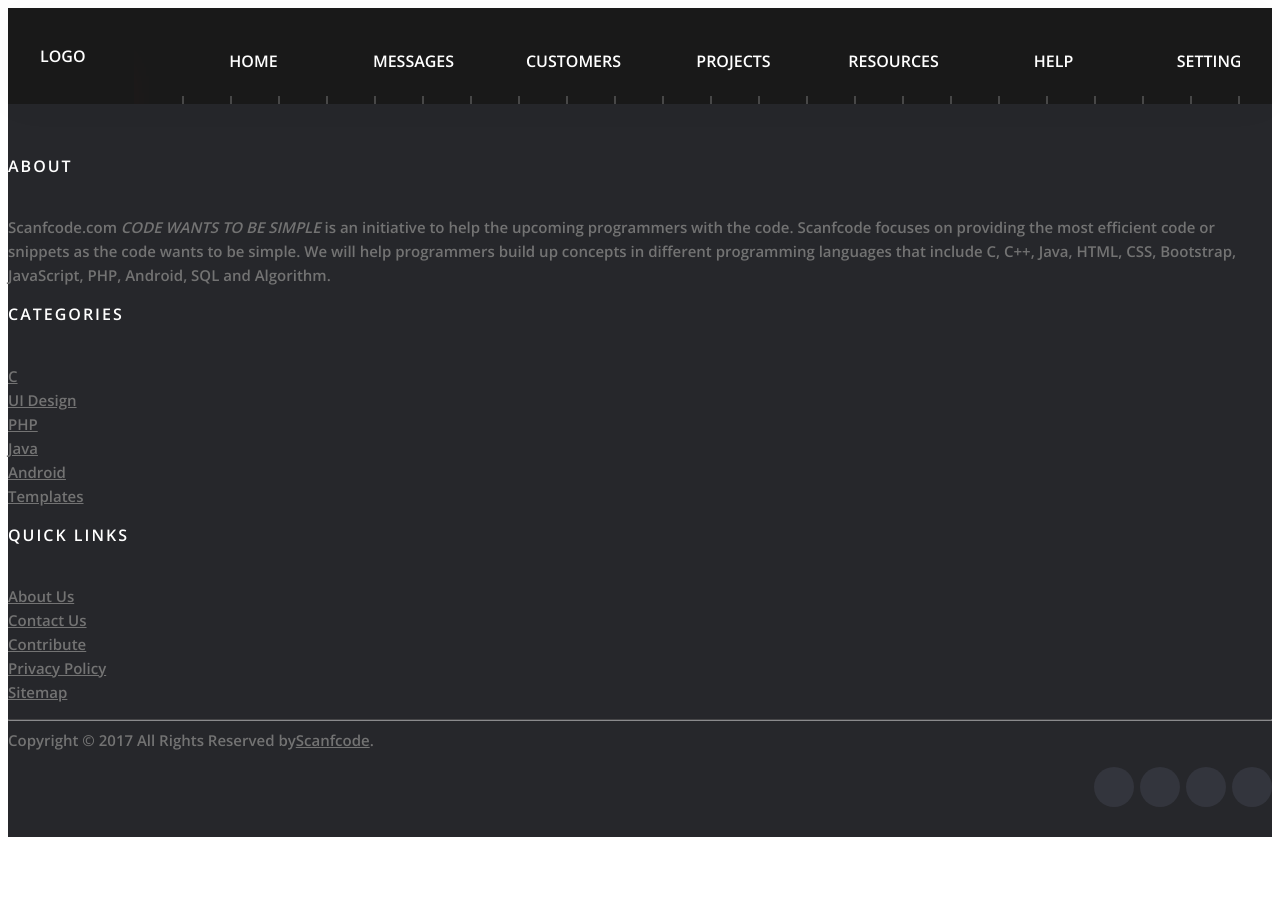
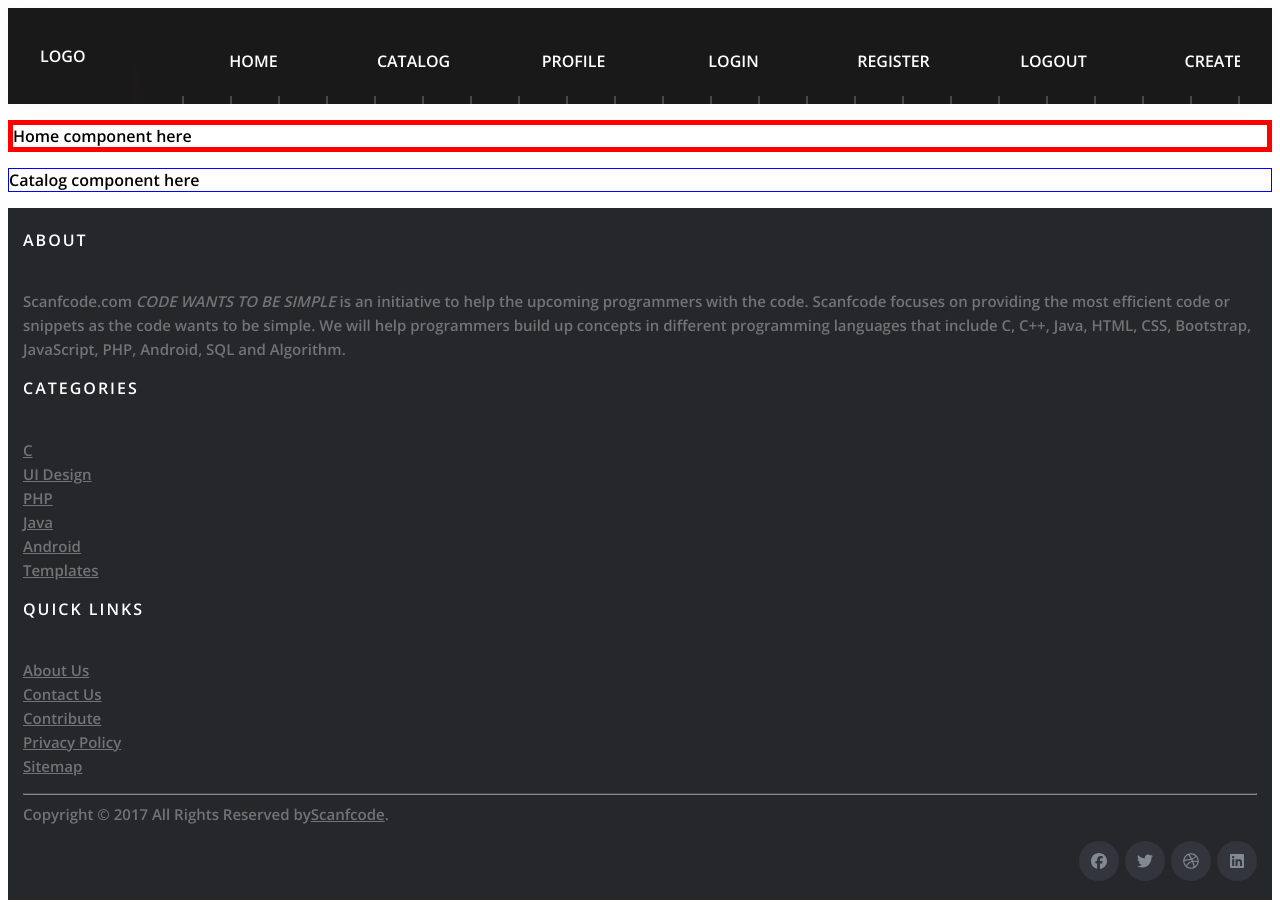
Before and after one commit to Stavrev0102/React-Component-Workshop, a React (Vite) app in the folder client/: page / in a window 1280 px wide. Before the commit the page ends 845 px from the top, so only its background shows below. Built offline with nearby package versions, Linux system fonts and the light colour scheme.

Commit message:
create home and catalog component

```diff
--- a/client/index.html
+++ b/client/index.html
@@ -5,7 +5,6 @@
     <meta charset="UTF-8" />
     <link rel="icon" type="image/svg+xml" href="/vite.svg" />
     <meta name="viewport" content="width=device-width, initial-scale=1.0" />
-    <link rel="stylesheet" href="/client/src/styles.css" />
     <title>UserList-Demo</title>
   </head>
   <body>
--- a/client/src/App.jsx
+++ b/client/src/App.jsx
@@ -2,6 +2,16 @@ import Footer from "./components/Footer/Footer"
 import Header from "./components/Header/Header";
 import Spinner from "./components/Spinner/Spinner";
 import './App.css';
+// index.js or App.jsx
+// index.js or App.jsx
+import { library } from '@fortawesome/fontawesome-svg-core';
+import { fab } from '@fortawesome/free-brands-svg-icons';
+import { FontAwesomeIcon } from '@fortawesome/react-fontawesome';
+import Home from "./components/Home/Home";
+import Catalog from "./components/Catalog/Catalog";
+
+library.add(fab);
+
 
 function App() {
 
@@ -11,9 +21,11 @@ function App() {
       <Header className="header" />
 
       <main className="main">
+       <Home/>
+       <Catalog/>
       </main>
 
-      <Footer />
+      <Footer className="footer"/>
     </div>
   );
 }
--- /dev/null
+++ b/client/src/components/Catalog/Catalog.jsx
@@ -0,0 +1,7 @@
+import  style  from '../Catalog/Catalog.module.css'
+
+export default function Catalog () {
+    return (
+        <p className={style.catalogText}>Catalog component here</p>
+    )
+}
--- /dev/null
+++ b/client/src/components/Catalog/Catalog.module.css
@@ -0,0 +1,3 @@
+.catalogText{
+    border: 1px solid blue;
+}
--- a/client/src/components/Footer/Footer.css
+++ b/client/src/components/Footer/Footer.css
@@ -5,6 +5,7 @@
   font-size:15px;
   line-height:24px;
   color:#737373;
+  padding: 1em;
 }
 .site-footer hr
 {
--- a/client/src/components/Footer/Footer.jsx
+++ b/client/src/components/Footer/Footer.jsx
@@ -1,5 +1,8 @@
 
 import '../Footer/Footer.css';
+import { FontAwesomeIcon } from '@fortawesome/react-fontawesome';
+import { faDribbble, faFacebook, faLinkedin, faTwitter } from '@fortawesome/free-brands-svg-icons';
+
 
 export default function Footer() {
     return (
@@ -85,22 +88,22 @@ export default function Footer() {
               <ul className="social-icons">
                 <li>
                   <a className="facebook" href="#">
-                    <i className="fa fa-facebook" />
+                  <FontAwesomeIcon icon={faFacebook} />
                   </a>
                 </li>
                 <li>
                   <a className="twitter" href="#">
-                    <i className="fa fa-twitter" />
+                  <FontAwesomeIcon icon={faTwitter} />
                   </a>
                 </li>
                 <li>
                   <a className="dribbble" href="#">
-                    <i className="fa fa-dribbble" />
+                  <FontAwesomeIcon icon={faDribbble} />
                   </a>
                 </li>
                 <li>
                   <a className="linkedin" href="#">
-                    <i className="fa fa-linkedin" />
+                  <FontAwesomeIcon icon={faLinkedin} />
                   </a>
                 </li>
               </ul>
--- a/client/src/components/Header/Header.jsx
+++ b/client/src/components/Header/Header.jsx
@@ -22,38 +22,38 @@ export default function Header() {
           </li>
           <li className="navbar__item">
             <a href="#" className="navbar__link">
-              <i data-feather="message-square" />
-              <span>Messages</span>
+              <i data-feather="target" />
+              <span>Catalog</span>
             </a>
           </li>
           <li className="navbar__item">
             <a href="#" className="navbar__link">
-              <i data-feather="users" />
-              <span>Customers</span>
+              <i data-feather="user" />
+              <span>Profile</span>
             </a>
           </li>
           <li className="navbar__item">
             <a href="#" className="navbar__link">
-              <i data-feather="folder" />
-              <span>Projects</span>
+              <i data-feather="log-in" />
+              <span>Login</span>
             </a>
           </li>
           <li className="navbar__item">
             <a href="#" className="navbar__link">
-              <i data-feather="archive" />
-              <span>Resources</span>
+              <i data-feather="user-plus" />
+              <span>Register</span>
             </a>
           </li>
           <li className="navbar__item">
             <a href="#" className="navbar__link">
-              <i data-feather="help-circle" />
-              <span>Help</span>
+              <i data-feather="log-out" />
+              <span>Logout</span>
             </a>
           </li>
           <li className="navbar__item">
             <a href="#" className="navbar__link">
-              <i data-feather="settings" />
-              <span>Settings</span>
+              <i data-feather="file-plus" />
+              <span>Create</span>
             </a>
           </li>
         </ul>
--- /dev/null
+++ b/client/src/components/Home/Home.jsx
@@ -0,0 +1,7 @@
+import styles from '../Home/Home.module.css';
+
+export default function Home() {
+    return(
+        <p className={styles.homeText}>Home component here</p>
+    )
+}
--- /dev/null
+++ b/client/src/components/Home/Home.module.css
@@ -0,0 +1,3 @@
+.homeText{
+    border: 5px solid red;
+}
```
